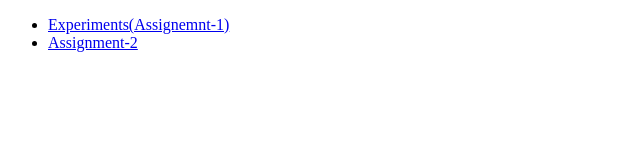
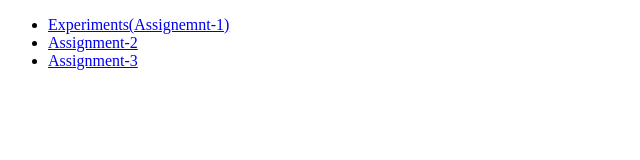
Before and after one commit to pre284mish/cs5610fall2015, a website: page public/index.html in a window 1280 px wide. Shown: the whole page, without its empty margins (0-640 px from the left). Drawn offline with Linux system fonts and the light colour scheme.

Commit message:
assignment3 Link

```diff
--- a/public/index.html
+++ b/public/index.html
@@ -11,6 +11,9 @@
     <li>
         <a href="/assignment/home.html"> Assignment-2 </a>
     </li>
+    <li>
+        <a href="/assignment/#/"> Assignment-3 </a>
+    </li>
 </ul>
 
 </body>
```
